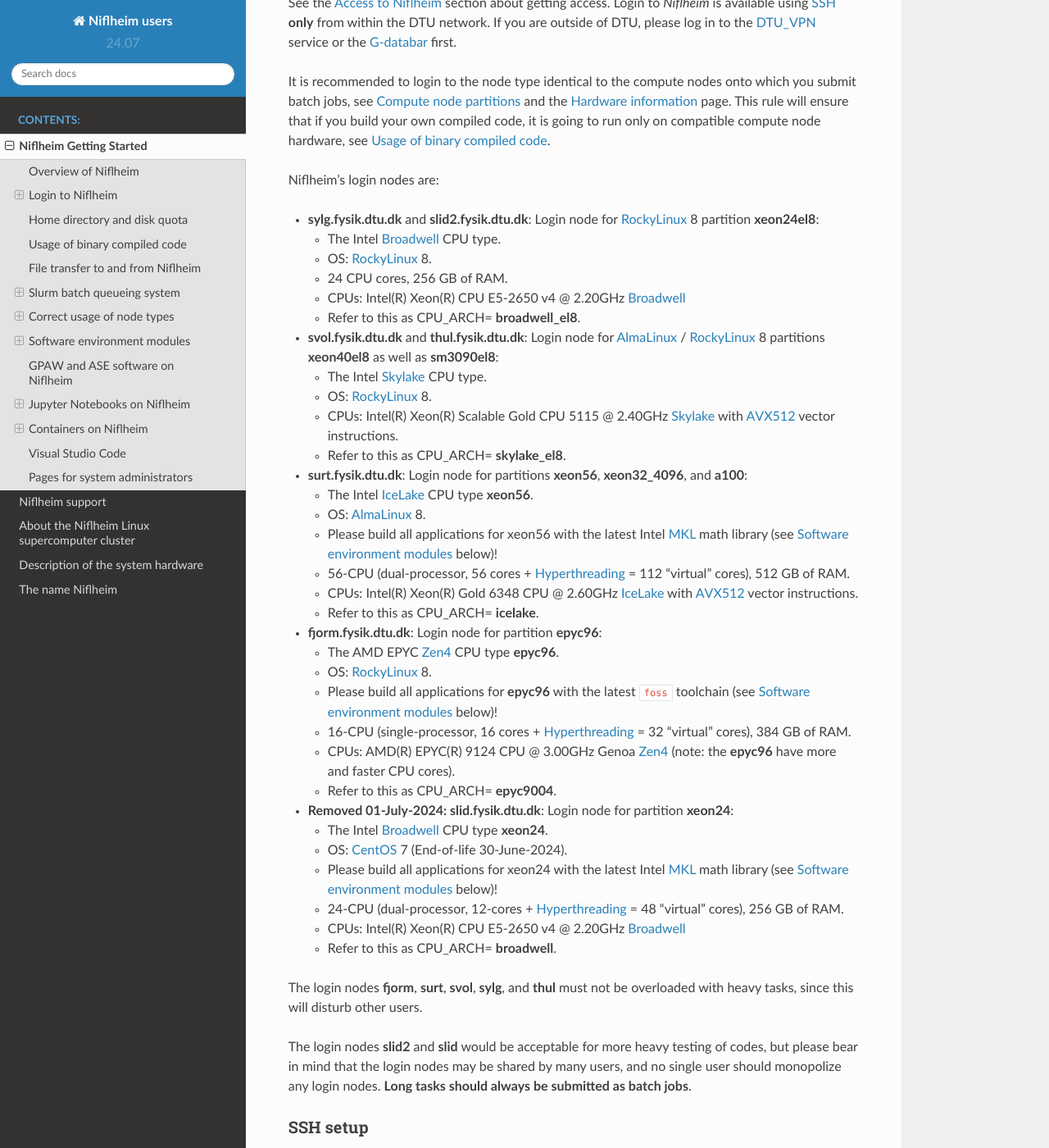
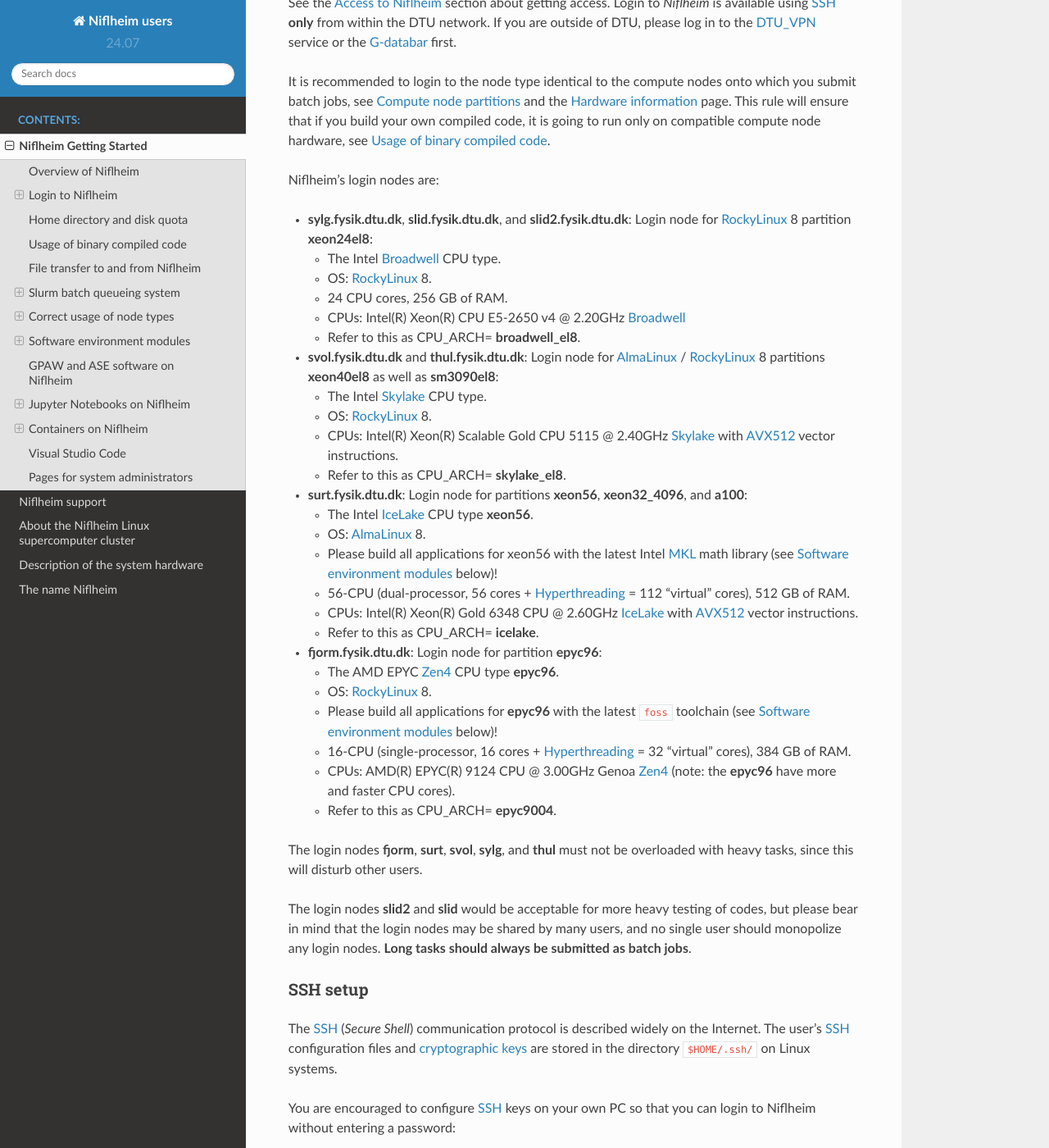
Before and after one commit to OleHolmNielsen/Niflheim_users, a Sphinx documentation site: the page built from docs/Niflheim_Getting_Started.rst, in a window 1280 px wide and 1400 px high, scrolled down 616 px. Shown: the whole window at 82% size. Built offline with Sphinx 7.4.7 and the Read the Docs theme 2.0.0, drawn with Linux system fonts in a browser that asks for light colours.

Commit message:
Reinstalled slid with RockyLinux 8

```diff
--- a/docs/Niflheim_Getting_Started.rst
+++ b/docs/Niflheim_Getting_Started.rst
@@ -77,15 +77,6 @@
   * 16-CPU (single-processor, 16 cores + Hyperthreading_ = 32 "virtual" cores), 384 GB of RAM.
   * CPUs: AMD(R) EPYC(R) 9124 CPU @ 3.00GHz Genoa Zen4_ (note: the **epyc96** have more and faster CPU cores).
   * Refer to this as CPU_ARCH= **epyc9004**.
-
-* **Removed 01-July-2024: slid.fysik.dtu.dk**: Login node for partition **xeon24**:
-
-  * The Intel Broadwell_ CPU type **xeon24**.
-  * OS: CentOS_ 7 (End-of-life 30-June-2024).
-  * Please build all applications for xeon24 with the latest Intel MKL_ math library (see `Software environment modules`_ below)!
-  * 24-CPU (dual-processor, 12-cores + Hyperthreading_ = 48 "virtual" cores), 256 GB of RAM.
-  * CPUs: Intel(R) Xeon(R) CPU E5-2650 v4 @ 2.20GHz Broadwell_
-  * Refer to this as CPU_ARCH= **broadwell**.
 
 The login nodes **fjorm**, **surt**, **svol**, **sylg**, and **thul** must not be overloaded with heavy tasks, since this will disturb other users.
 
```
Also changed, not shown: other parts of docs/Niflheim_Getting_Started.rst (+1 -1 lines).
